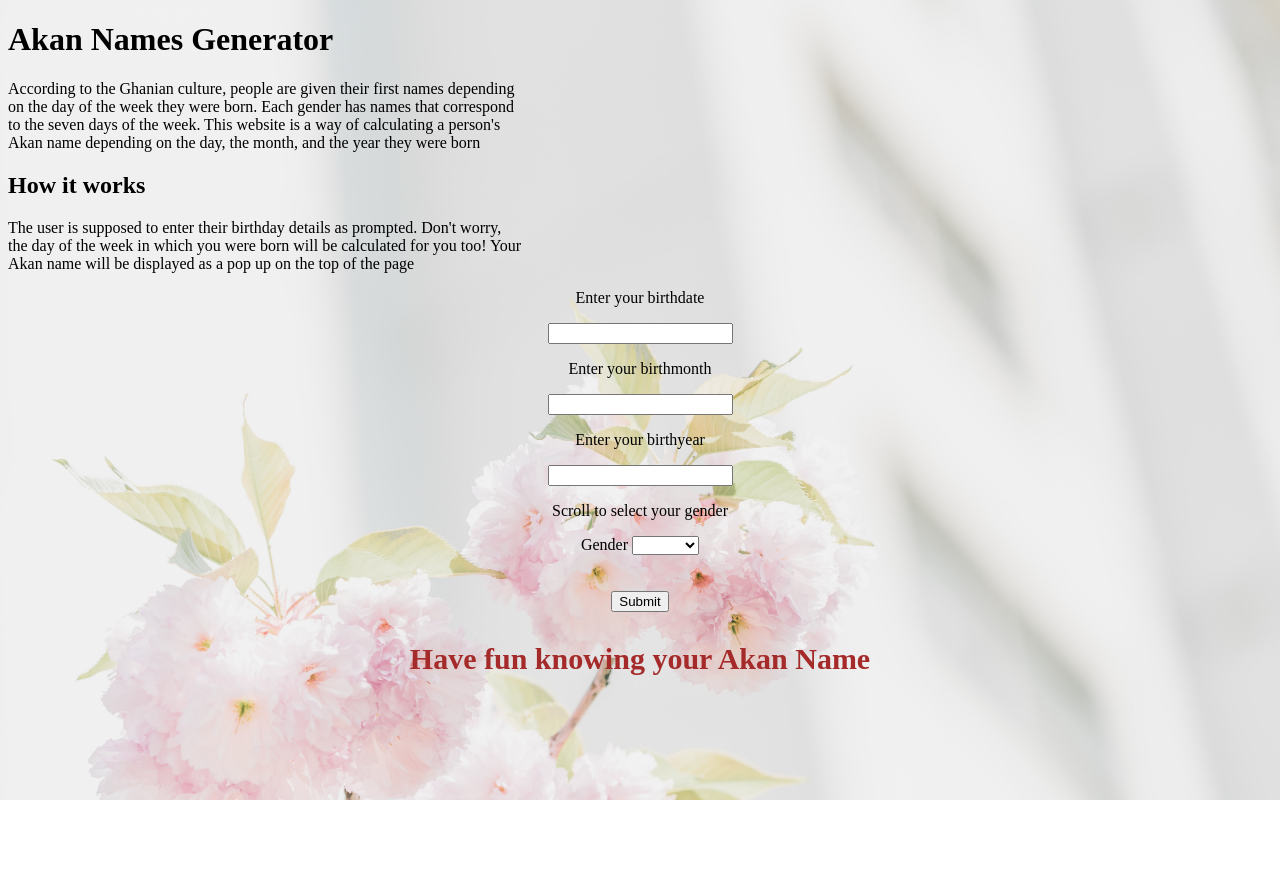
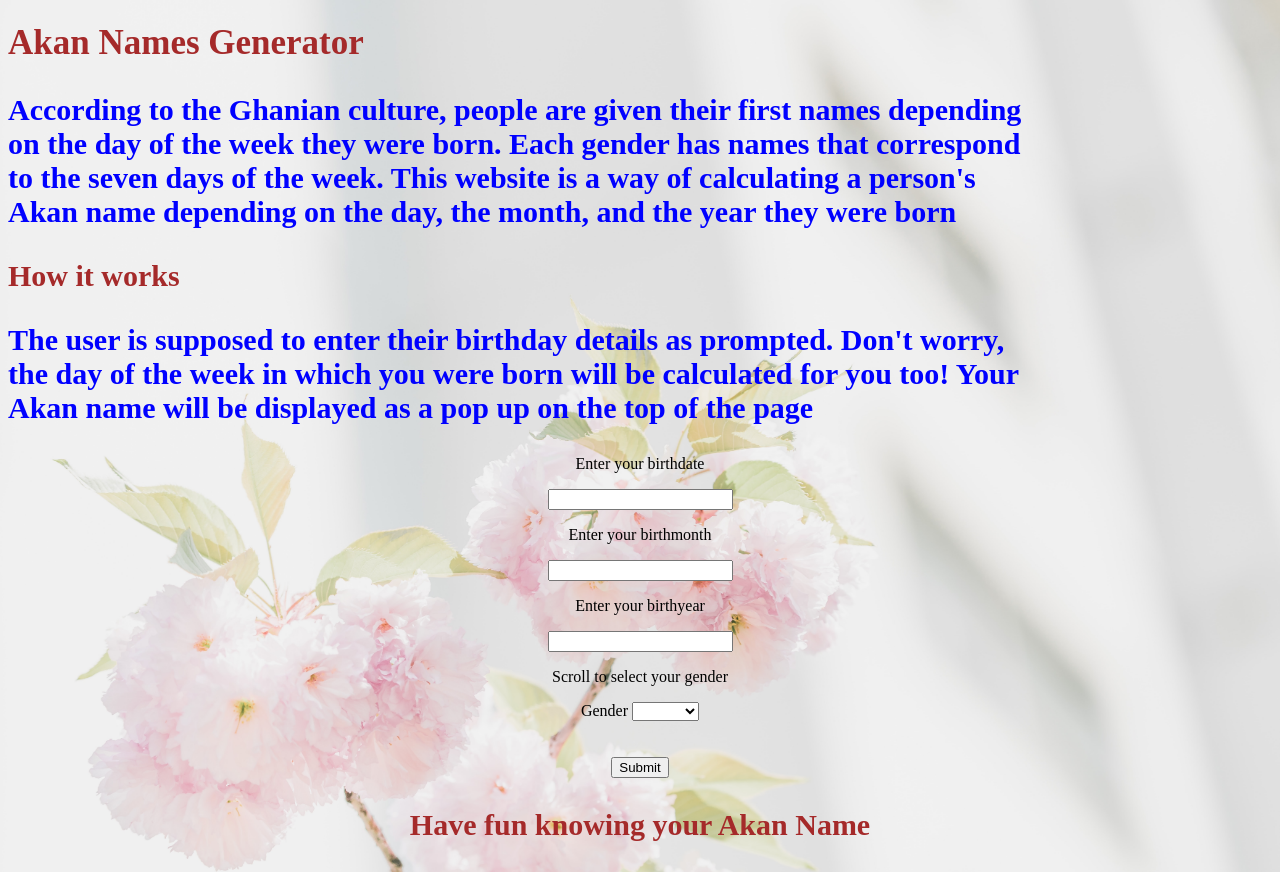
Before and after one commit to Otybrian/akan-names, a plain HTML site: page index.html in a window 1280 px wide. Before the commit the page ends 800 px from the top, so only its background shows below. Drawn offline with Linux system fonts and the light colour scheme; a script that the page names is missing.

Commit message:
style about section

```diff
--- a/index.css
+++ b/index.css
@@ -2,3 +2,16 @@ body {
     background-image: url("images/scott-webb-39EnV5YgoAI-unsplash.jpg");
     background-size: cover;
 }
+.about h1 {
+    font-size: 35px;
+    color: brown;
+}
+.about p {
+    font-size: 30px;
+    color: blue;
+    font-weight: 900;
+}
+.about h2{
+    font-size: 30px;
+    color: brown;
+}
```
